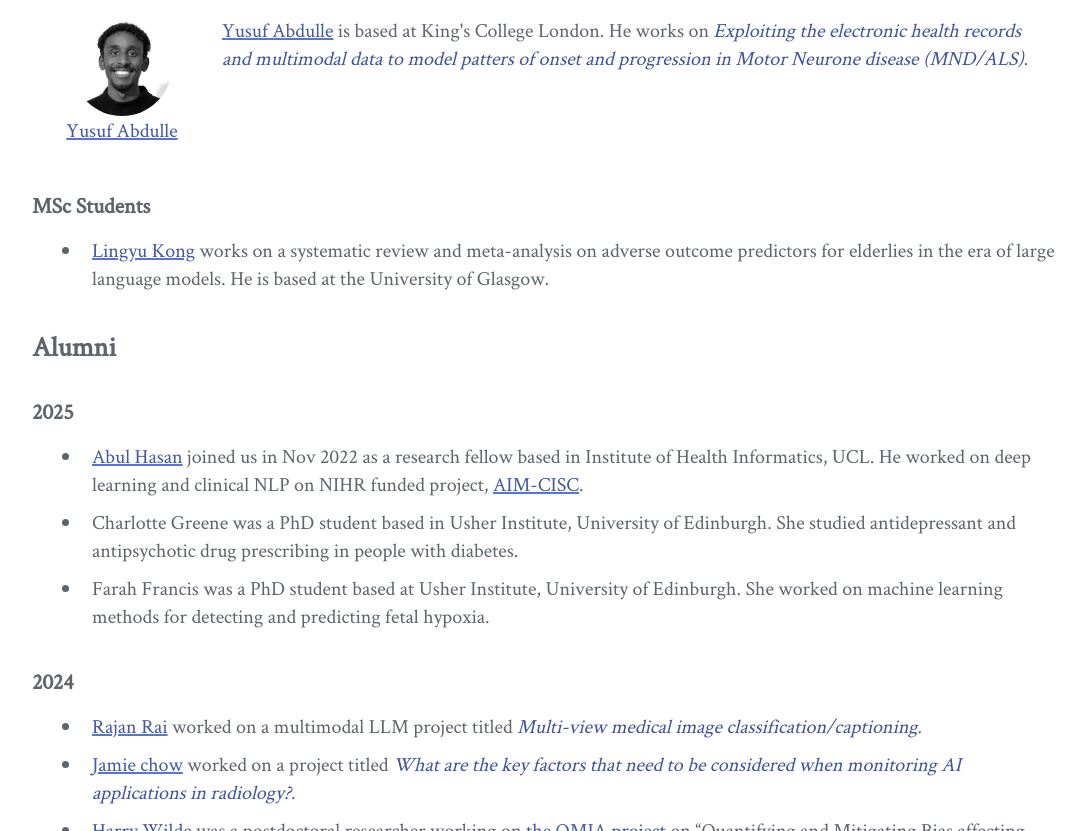
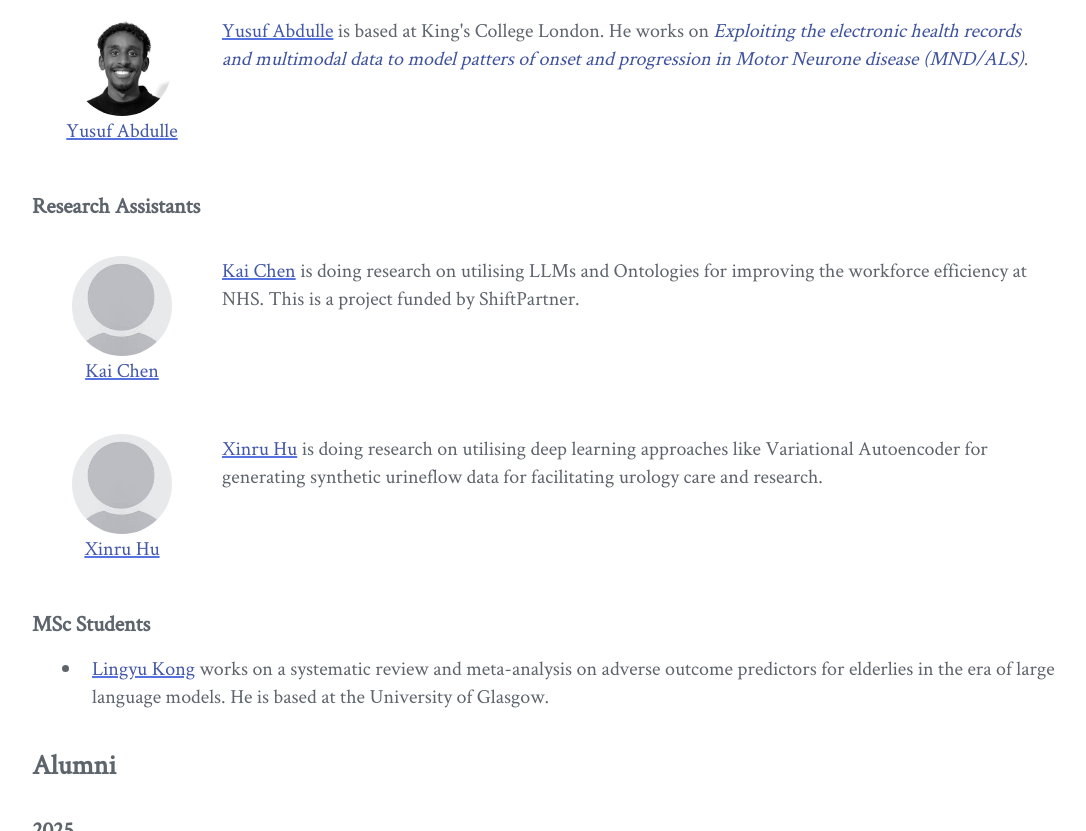
Before and after one commit to knowlab/knowlab.github.io, a Jekyll site: the page built from members.md, in a window 1280 px wide and 900 px high, scrolled down 1852 px, cut to the strip 69-900 px from the top of the window. Shown: the whole strip, without its empty margins (96-1182 px from the left). Built offline with Jekyll 4.4.1, drawn with Linux system fonts in a browser that asks for light colours; comment, search, counter and statistics services are not loaded.

Commit message:
updated members

```diff
--- a/members.md
+++ b/members.md
@@ -86,6 +86,23 @@ permalink: /group-members/
     </div>
 </div>
 
+### Research Assistants
+<div class="div-tbl">
+    <div class="title"> <img src="/img/pics/no-photo.png" alt="drawing" width="100" class="img_head">
+        <a id="Kai">Kai Chen</a>
+    </div>
+    <div class="info"><a id="Kai">Kai Chen</a> is doing research on utilising LLMs and Ontologies for improving the workforce efficiency at NHS. This is a project funded by ShiftPartner.
+    </div>
+</div>
+
+<div class="div-tbl">
+    <div class="title"> <img src="/img/pics/no-photo.png" alt="drawing" width="100" class="img_head">
+        <a id="Xinru">Xinru Hu</a>
+    </div>
+    <div class="info"><a id="Xinru">Xinru Hu</a> is doing research on utilising deep learning approaches like Variational Autoencoder for generating synthetic urineflow data for facilitating urology care and research.
+    </div>
+</div>
+
 ### MSc Students
 - <a id="LYKong2025">Lingyu Kong</a> works on a systematic review and meta-analysis on adverse outcome predictors for elderlies in the era of large language models. He is based at the University of Glasgow.
 
```
Also changed, not shown: _posts/2025-08-08-ktokenizer.md (added, +10 -0 lines), img/news/tokenizer-2025.png (added).
